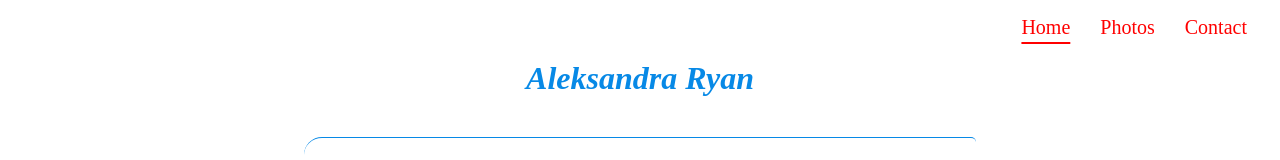
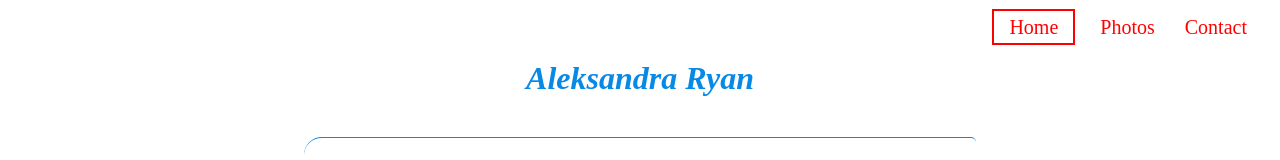
Before and after one commit to AleksandraRyan/Grid-Experiment, a plain HTML site: page index.html in a window 1280 px wide. In both pictures the pointer is over the link "Home". Shown: the top 160 px of the page. Drawn offline with Linux system fonts and the light colour scheme.

Commit message:
added hover effect

```diff
--- a/style.css
+++ b/style.css
@@ -43,8 +43,9 @@ header a {
 }
 
 header a:hover {
-  text-decoration: 2px underline;
-  text-underline-offset: 8px;
+  border: 2px solid red;
+  padding: 5px 15px;
+  transition: 600ms ease-in-out;
 }
 
 header ul li a {
```
